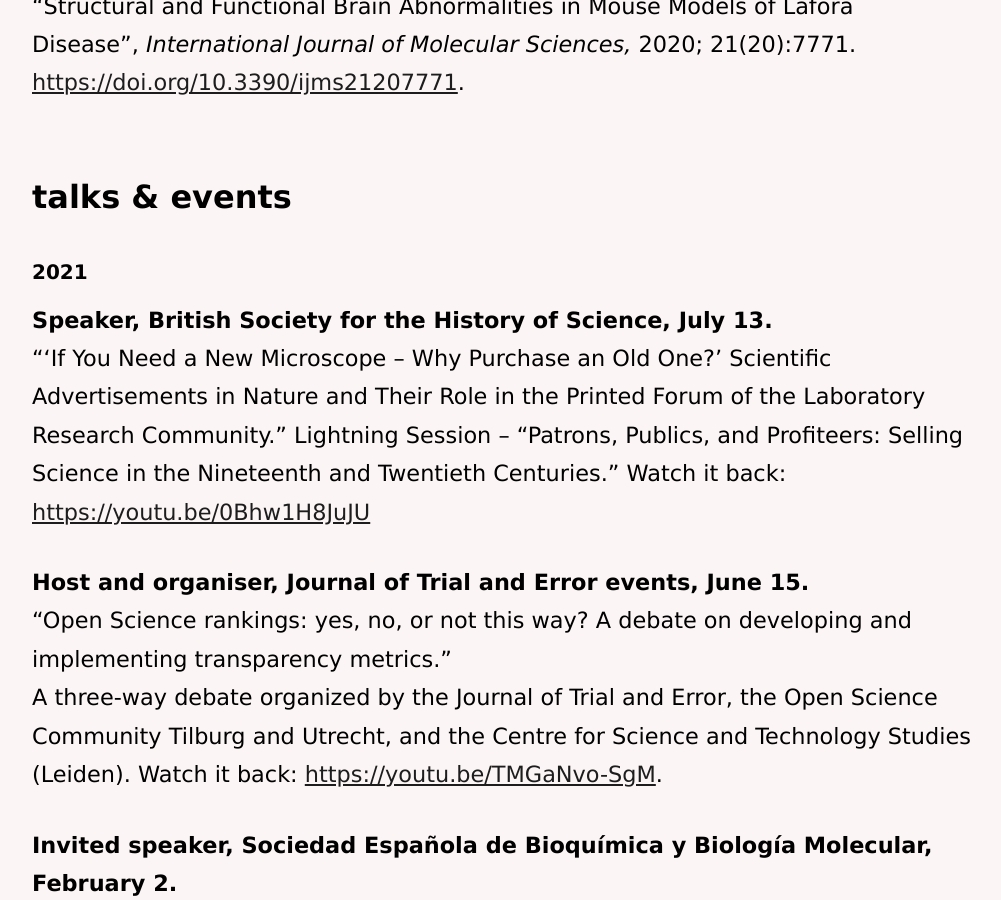
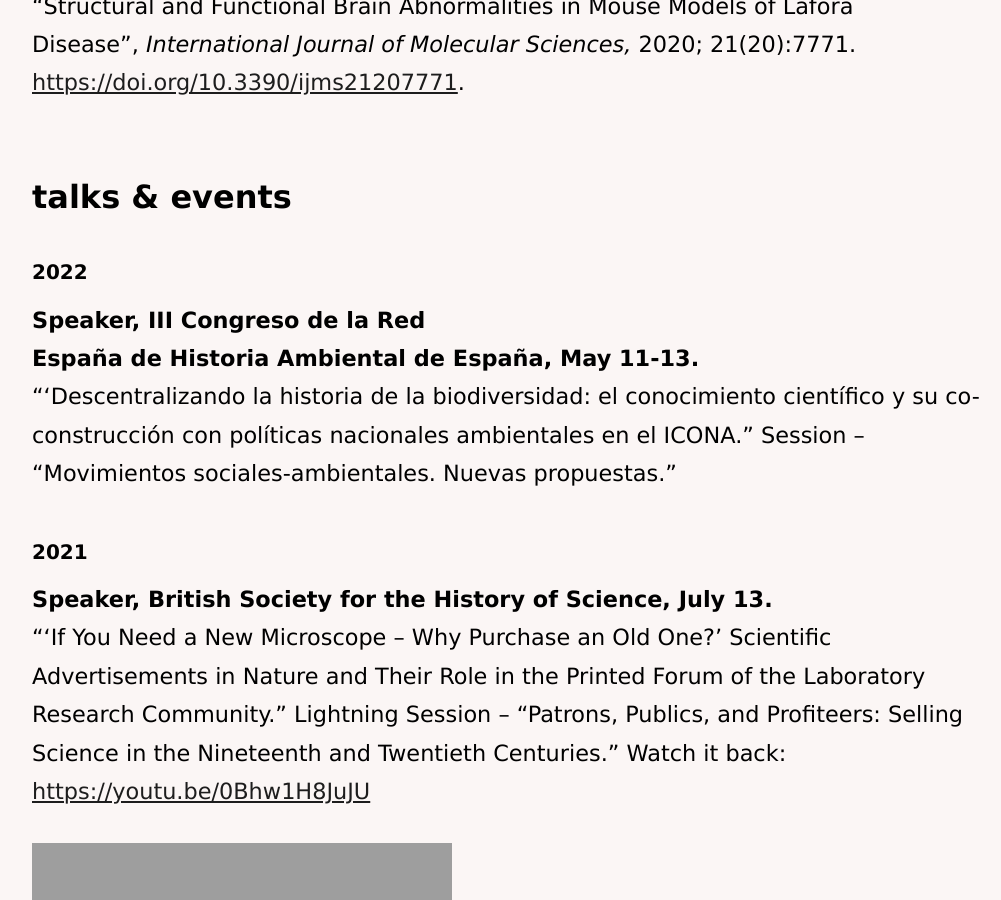
Before and after one commit to oliviodare/oliviodare.com, a Jekyll site: the page built from pubs.md, in a window 1280 px wide and 900 px high, scrolled down 886 px. Shown: the whole window, without its empty margins (96-1097 px from the left). Built offline with Jekyll 4.4.1, drawn with Linux system fonts in a browser that asks for light colours; grey boxes are pictures that could not be loaded.

Commit message:
embed yt

```diff
--- a/pubs.md
+++ b/pubs.md
@@ -19,20 +19,28 @@
 “Structural and Functional Brain Abnormalities in Mouse Models of Lafora Disease”, _International Journal of Molecular Sciences,_ 2020; 21(20):7771. <a href="https://doi.org/10.3390/ijms21207771" target="_blank">https://doi.org/10.3390/ijms21207771</a>.
 
 ## talks & events
+### 2022
+**Speaker, III Congreso de la Red
+España de Historia Ambiental de España, May 11-13.**
+“‘Descentralizando la historia de la biodiversidad: el conocimiento científico y su co-construcción con políticas nacionales ambientales en el ICONA.”
+Session – “Movimientos sociales-ambientales. Nuevas propuestas.”
+
 ### 2021
 **Speaker, British Society for the History of Science, July 13.**
 “‘If You Need a New Microscope – Why Purchase an Old One?’ Scientific Advertisements in Nature and Their Role in the Printed Forum of the Laboratory Research Community.”
 Lightning Session – “Patrons, Publics, and Profiteers: Selling Science in the Nineteenth and Twentieth Centuries.” Watch it back: <a href="https://youtu.be/0Bhw1H8JuJU" target="_blank">https://youtu.be/0Bhw1H8JuJU</a>
+<iframe width="420" height="315" src="http://www.youtube.com/embed/0Bhw1H8JuJU" frameborder="0" allowfullscreen></iframe>
 
 
 **Host and organiser, Journal of Trial and Error events, June 15.**
 “Open Science rankings: yes, no, or not this way? A debate on developing and implementing transparency metrics.”
 A three-way debate organized by the Journal of Trial and Error, the Open Science Community Tilburg and Utrecht, and the Centre for Science and Technology Studies (Leiden). Watch it back: <a href="https://youtu.be/TMGaNvo-SgM" target="_blank">https://youtu.be/TMGaNvo-SgM</a>.
-
+<iframe width="420" height="315" src="https://www.youtube.com/embed/TMGaNvo-SgM" frameborder="0" allowfullscreen></iframe>
 
 **Invited speaker, Sociedad Española de Bioquímica y Biología Molecular, February 2.**
 “¿Qué es una publicación científica? Reflexiones históricas, filosóficas, y críticas.”
 Roundtable – “¿Qué es una publicación científica? Cómo generar una publicación científica. Tipos de publicaciones. Publicar en abierto: Open Science. Publicar resultados negativos.” Watch it back: <a href="https://youtu.be/BsdnXtBwKAc?t=4152" target="_blank">https://youtu.be/BsdnXtBwKAc?t=4152</a>.
+<iframe width="420" height="315" src="https://www.youtube.com/embed/BsdnXtBwKAc?start=4132" frameborder="0" allowfullscreen></iframe>
 
 
 
```
Also changed, not shown: 1 other file.
